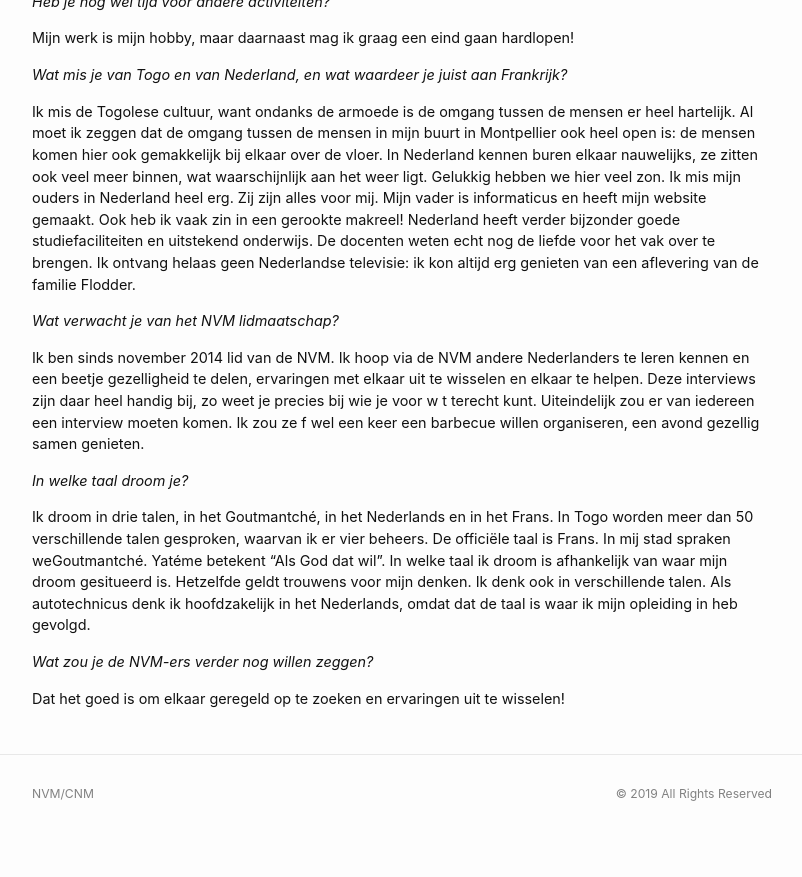
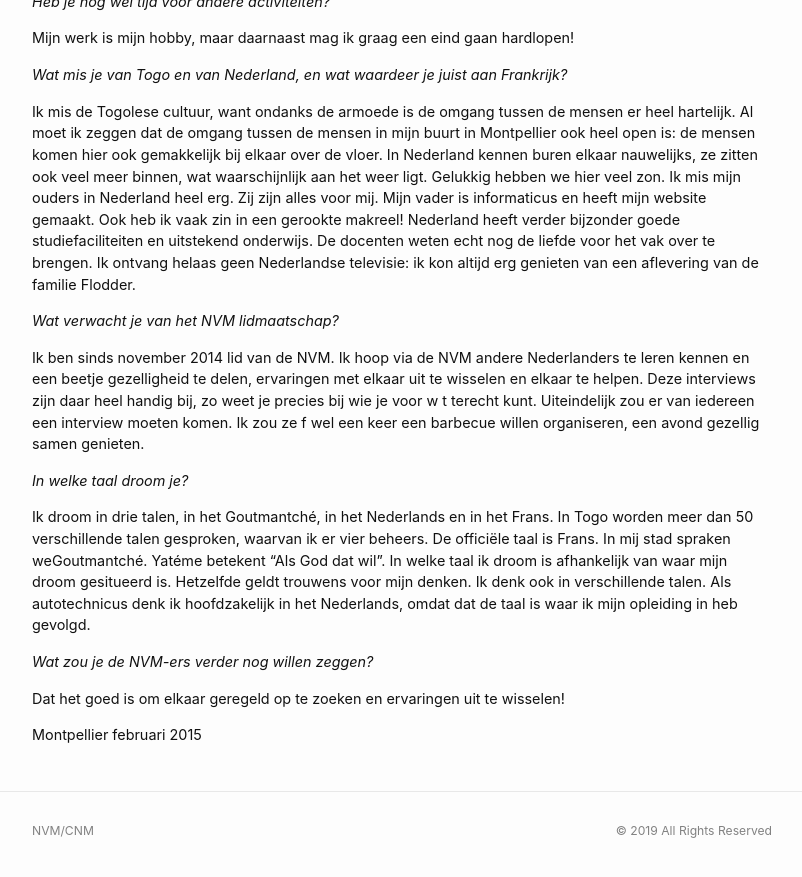
Before and after one commit to nederland34-fr/nederland34-fr.github.io, a Jekyll site: the page built from _medelanders/yateme.md, in a window 1280 px wide and 900 px high, scrolled down 996 px. Shown: the top 877 px of the window, without its empty margins (238-1040 px from the left). Built offline with Jekyll 4.4.1, drawn with Linux system fonts in a browser that asks for light colours.

Commit message:
Update yateme.md

```diff
--- a/_medelanders/yateme.md
+++ b/_medelanders/yateme.md
@@ -41,3 +41,5 @@ Ik droom in drie talen, in het Goutmantché, in het Nederlands en in het Frans.
 _Wat zou je de NVM-ers verder nog willen zeggen?_
 
 Dat het goed is om elkaar geregeld op te zoeken en ervaringen uit te wisselen!
+
+Montpellier februari 2015
```
